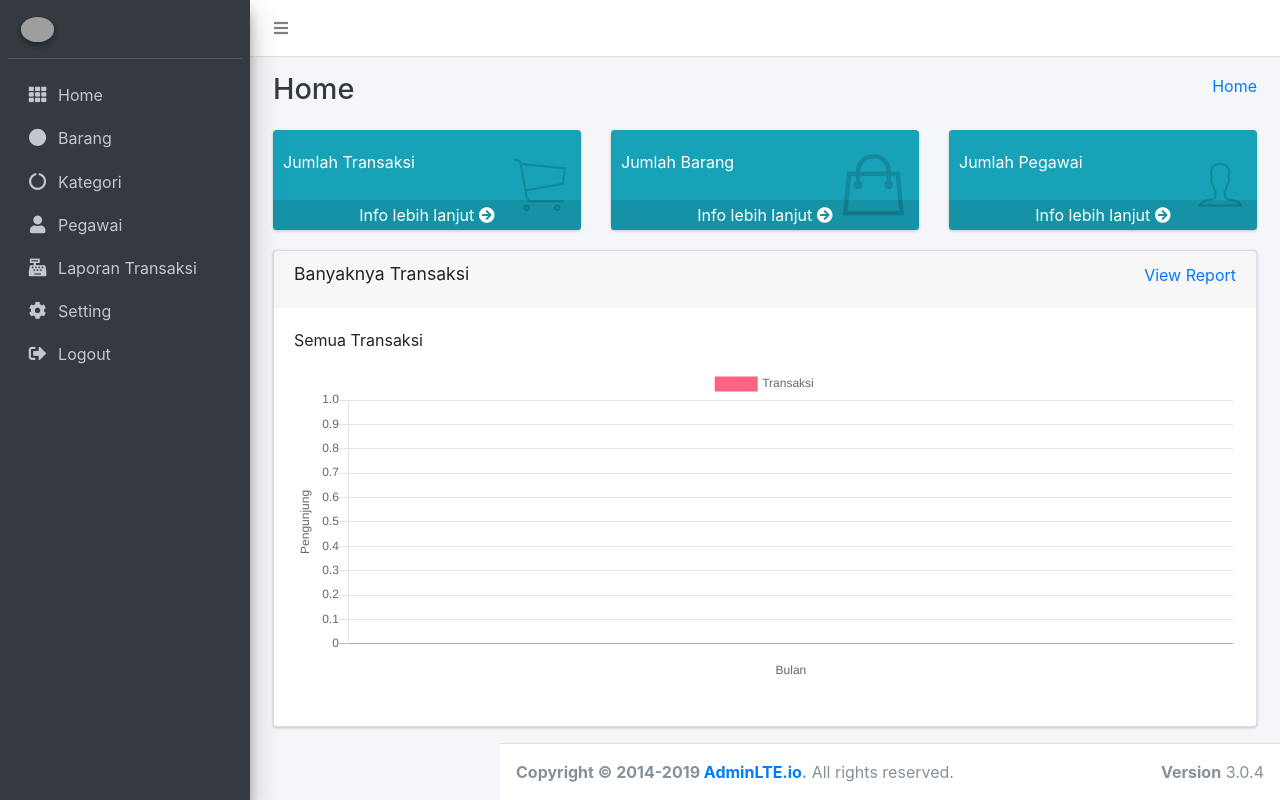
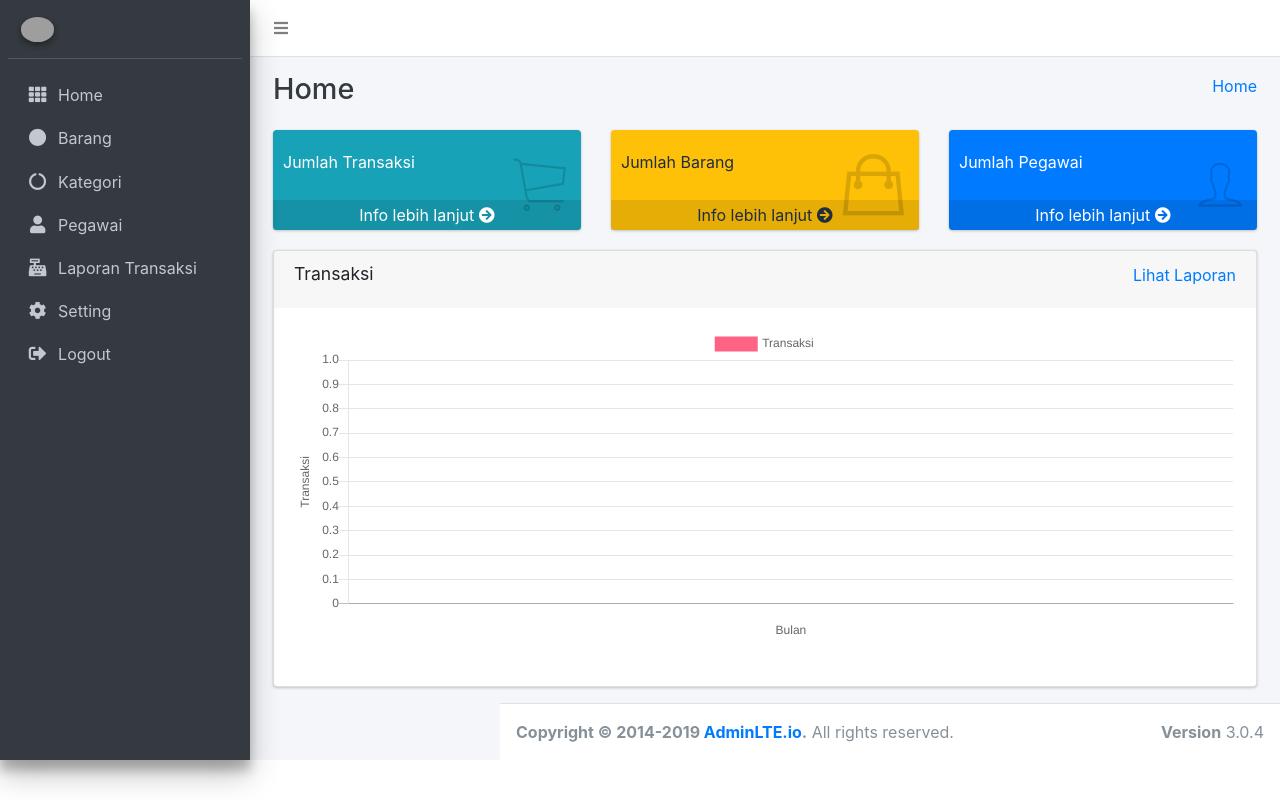
Before and after one commit to futaikhi/TokoIta, a CodeIgniter 4 app: the page made by app/Views/admin/admin.php in a window 1280 px wide. Run offline with PHP 8.4 and a stand-in for CodeIgniter, Linux system fonts and the light colour scheme; the template is opened without the code that fills it, so the values that code supplies are empty; some libraries are stand-ins or nearby versions; grey boxes are pictures that could not be loaded.

Commit message:
Laporan Transaksi V1

```diff
--- a/app/Controllers/AdminController.php
+++ b/app/Controllers/AdminController.php
@@ -21,7 +21,8 @@ class AdminController extends BaseController
             $data['jumlahTransaksi'] = $transaksi->getJumlahTransaksi();
             $data['jumlahPegawai'] = $pegawai->getJumlahPegawai();
             $data['bulan'] = $transaksi->getNamaBulan();
-            // var_dump($transaksi->getNamaBulan()[0]['bulan']);
+            $data['jumlahBulanan'] = $transaksi->getTransaksiBulanan();
+            // var_dump($transaksi->getTransaksiBulanan());
             return view('admin/admin', $data);
         } else {
             return redirect()->to(base_url());
--- a/app/Views/admin/admin.php
+++ b/app/Views/admin/admin.php
@@ -47,7 +47,7 @@
                         </div>
                         <div class="col-md">
                             <!-- small box -->
-                            <div class="small-box bg-info">
+                            <div class="small-box bg-warning">
                                 <div class="inner">
                                     <h3><?php echo $jumlahBarang ?></h3>
 
@@ -61,7 +61,7 @@
                         </div>
                         <div class="col-md">
                             <!-- small box -->
-                            <div class="small-box bg-info">
+                            <div class="small-box bg-primary">
                                 <div class="inner">
                                     <h3><?php echo $jumlahPegawai ?></h3>
 
@@ -79,17 +79,11 @@
                             <div class="card">
                                 <div class="card-header border-0">
                                     <div class="d-flex justify-content-between">
-                                        <h3 class="card-title">Banyaknya Transaksi</h3>
-                                        <a href="javascript:void(0);">View Report</a>
+                                        <h3 class="card-title">Transaksi</h3>
+                                        <a href="javascript:void(0);">Lihat Laporan</a>
                                     </div>
                                 </div>
                                 <div class="card-body">
-                                    <div class="d-flex">
-                                        <p class="d-flex flex-column">
-                                            <span class="text-bold text-lg"><?php echo $jumlahTransaksi ?></span>
-                                            <span>Semua Transaksi</span>
-                                        </p>
-                                    </div>
                                     <!-- /.d-flex -->
 
                                     <div class="position-relative mb-4">
@@ -114,8 +108,11 @@
                     label.push('<?php echo $row->bulan ?>');
             <?php
             } ?>
-            var data = [<?php echo $jumlahTransaksi ?>];
-            var MONTHS = ['January', 'February', 'March', 'April', 'May', 'June', 'July', 'August', 'September', 'October', 'November', 'December'];
+            var data = [];
+            <?php foreach ($jumlahBulanan as $row) { ?>
+                    data.push('<?php echo $row->jumlahBulanan ?>');
+            <?php
+            } ?>
             var myChart = new Chart(ctx, {
                 type: 'line',
                 data: {
@@ -154,7 +151,7 @@
                             display: true,
                             scaleLabel: {
                                 display: true,
-                                labelString: 'Pengunjung'
+                                labelString: 'Transaksi'
                             }
                         }]
                     }
```
Also changed, not shown: app/Models/TransaksiModel.php (+9 -0 lines).
